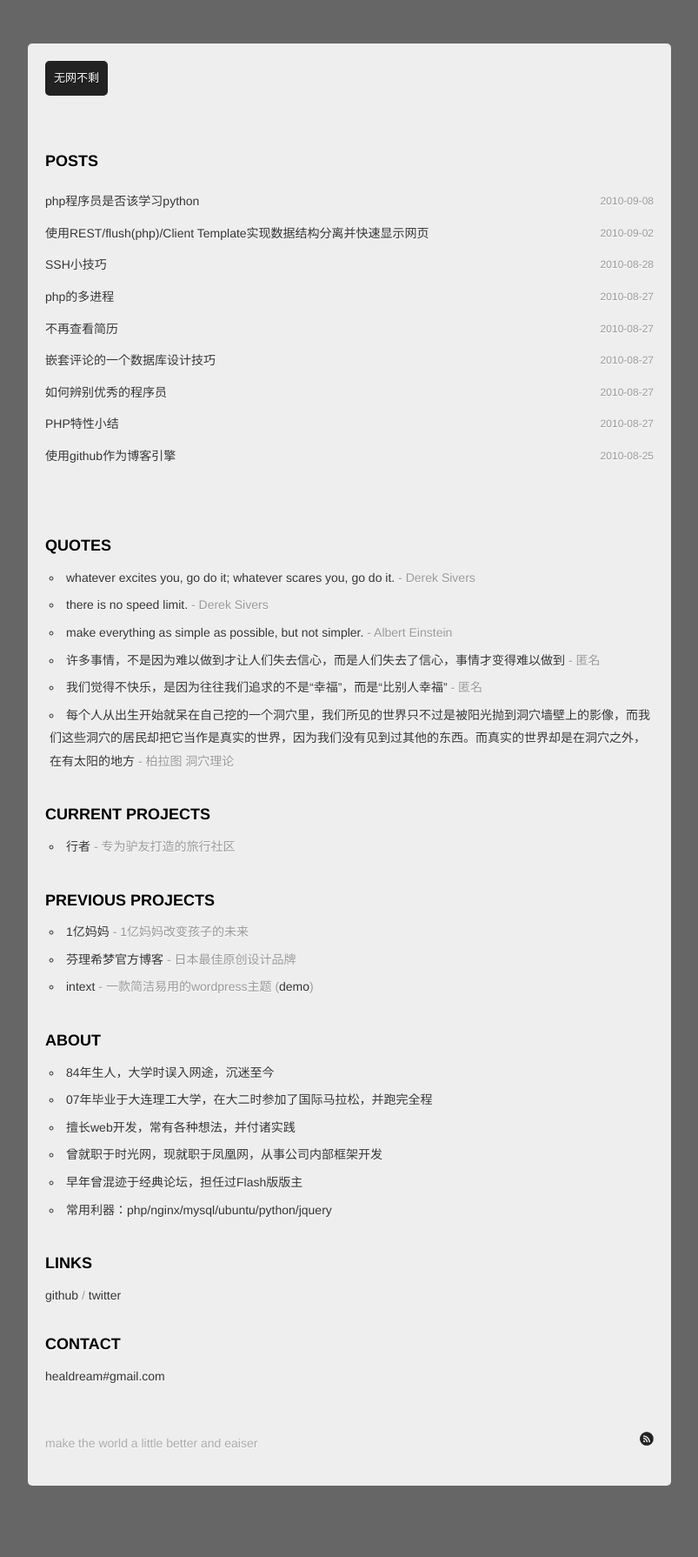
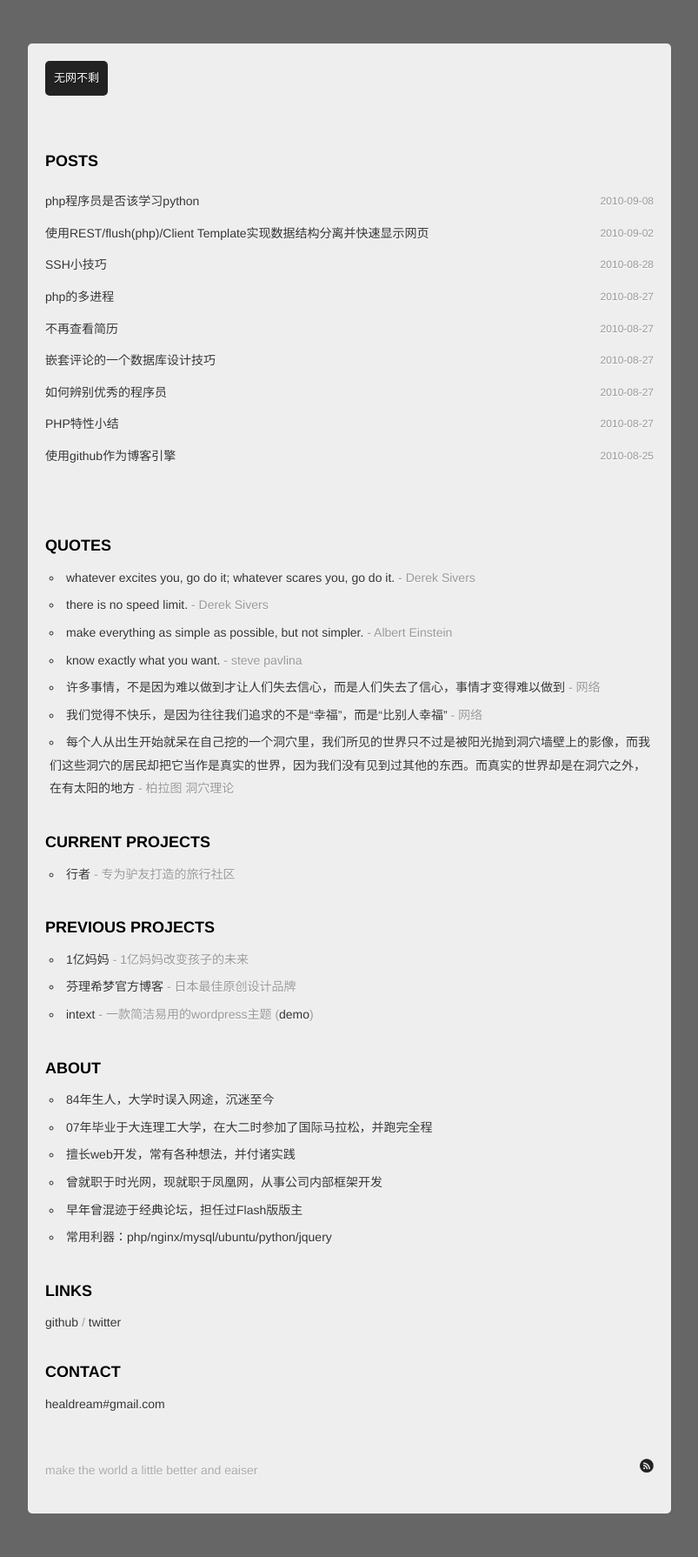
Before and after one commit to limboy/lzyy.github.com, a Jekyll site: the page built from index.html, in a window 1280 px wide. Shown: the whole page at 87% size, without its empty margins (238-1041 px from the left). Built offline with Jekyll 4.4.1, drawn with Linux system fonts in a browser that asks for light colours; Markdown is read by kramdown in place of the engine named in the settings; before the commit the page ends 1758 px from its top, so only the background shows below that.

Commit message:
add a quote

```diff
--- a/_layouts/default.html
+++ b/_layouts/default.html
@@ -39,8 +39,9 @@
 				<li>whatever excites you, go do it; whatever scares you, go do it.<span style="color:#999"> - <a style="color:#999" href="http://sivers.org/scares-excites-do-it">Derek Sivers</a></span></li>
 				<li>there is no speed limit.<span style="color:#999"> - <a style="color:#999" href="http://sivers.org/kimo">Derek Sivers</a></span></li>
 				<li>make everything as simple as possible, but not simpler.<span style="color:#999"> - Albert Einstein</span></li>
-				<li>许多事情，不是因为难以做到才让人们失去信心，而是人们失去了信心，事情才变得难以做到<span style="color:#999"> - 匿名</span></li>
-				<li>我们觉得不快乐，是因为往往我们追求的不是“幸福”，而是“比别人幸福”<span style="color:#999"> - 匿名</span></li>
+				<li>know exactly what you want.<span style="color:#999"> - <a style="color:#999" href="http://www.stevepavlina.com/articles/do-it-now.htm">steve pavlina</a></span></li>
+				<li>许多事情，不是因为难以做到才让人们失去信心，而是人们失去了信心，事情才变得难以做到<span style="color:#999"> - 网络</span></li>
+				<li>我们觉得不快乐，是因为往往我们追求的不是“幸福”，而是“比别人幸福”<span style="color:#999"> - 网络</span></li>
 				<li>每个人从出生开始就呆在自己挖的一个洞穴里，我们所见的世界只不过是被阳光抛到洞穴墙壁上的影像，而我们这些洞穴的居民却把它当作是真实的世界，因为我们没有见到过其他的东西。而真实的世界却是在洞穴之外，在有太阳的地方<span style="color:#999"> - 柏拉图 洞穴理论</span></li>
 			</ul>
 
```
